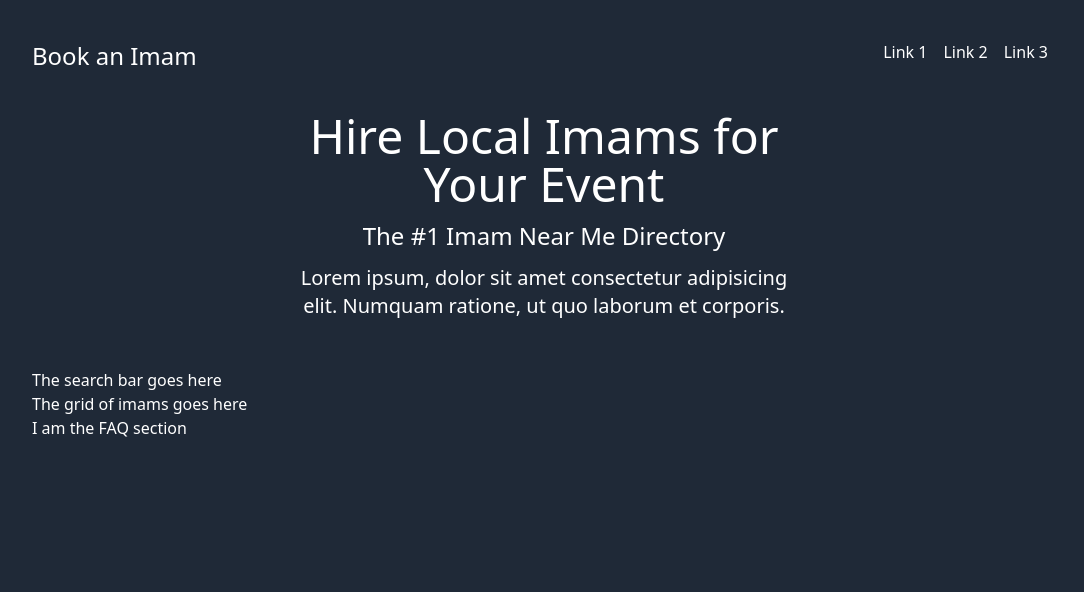
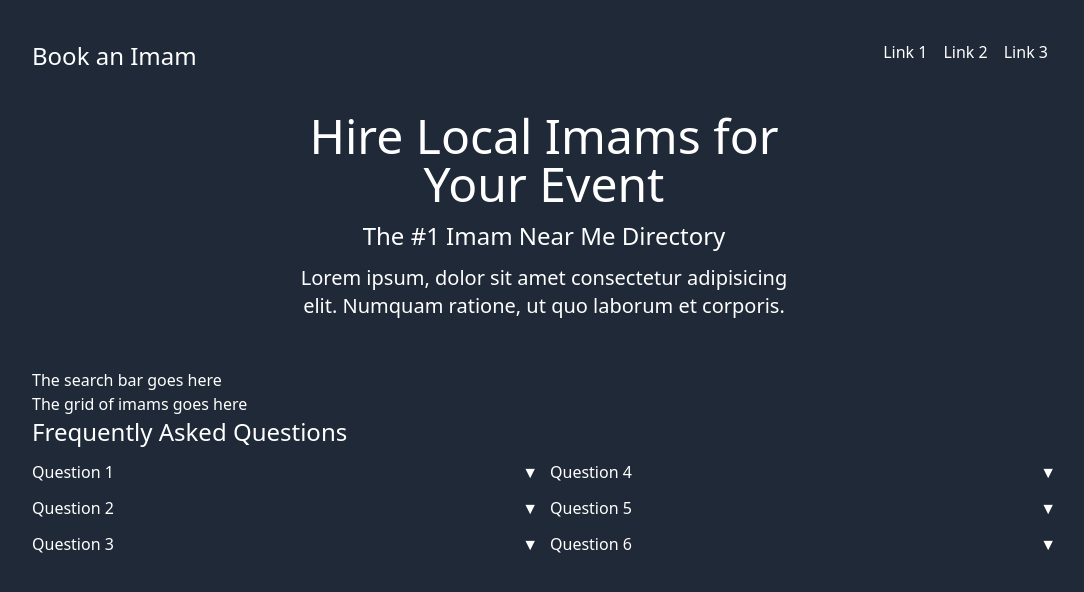
Before and after one commit to shah-a/Book-an-Imam, a React (Vite) app: page / in a window 1280 px wide. Shown: the top 592 px of the page, without its empty margins (96-1180 px from the left). Built offline with nearby package versions, Linux system fonts and the light colour scheme.

Commit message:
[Added] FAQ section mockup

```diff
--- a/src/components/Faq/index.jsx
+++ b/src/components/Faq/index.jsx
@@ -1,8 +1,47 @@
+import { useState } from 'react';
+
 function Faq() {
+  const [activeIndex, setActiveIndex] = useState(null);
+
+  const faqData = [
+    { question: "Question 1", answer: "Answer to question 1. Lorem ipsum dolor, sit amet consectetur adipisicing elit. Rem maxime nam quidem laborum nemo sapiente ad asperiores consectetur maiores quas?" },
+    { question: "Question 2", answer: "Answer to question 2. Inventore ipsam velit consequuntur rem cupiditate, obcaecati eius molestiae possimus libero nulla ea voluptas! Amet necessitatibus doloribus dolorum ullam libero?" },
+    { question: "Question 3", answer: "Answer to question 3. Dum, doloribus repellendus eius et cupiditate ipsum provident beatae ipsa, assumenda consequatur alias laborum similique. Molestias alias repellat neque consequatur." },
+    { question: "Question 4", answer: "Answer to question 4. Tenetur rem cupiditate unde omnis dolore eum quia. Dolorum est natus, repudiandae illo esse aspernatur neque mollitia sed architecto hic." },
+    { question: "Question 5", answer: "Answer to question 5. Esse incidunt placeat laboriosam iste molestiae molestias natus quae! Laudantium, perferendis voluptas. Explicabo voluptates, commodi fugiat esse laudantium rem illo!" },
+    { question: "Question 6", answer: "Answer to question 6. Temporibus pariatur quam, quasi dolor dolorum in deserunt autem, ipsa fugiat tempora minus illo vel. Sunt officia iusto mollitia repellendus?" },
+  ];
+
+  const toggleFaq = (index) => {
+    setActiveIndex(activeIndex === index ? null : index);
+  };
+
   return (
-    <h1 className="Faq">
-      I am the FAQ section
-    </h1>
+    <section className="Faq">
+      <h2 className="text-2xl mb-3">Frequently Asked Questions</h2>
+      <div className="faq-container md:flex md:flex-row md:justify-between md:space-y-0 space-y-3">
+        <div className="faq-column flex-1 space-y-3 md:mr-3">
+          {faqData.slice(0, 3).map((faq, index) => (
+            <div key={index} className="faq-item">
+              <div className="faq-question cursor-pointer flex justify-between items-center" onClick={() => toggleFaq(index)}>
+                {faq.question} <span>{activeIndex === index ? '▲' : '▼'}</span>
+              </div>
+              {activeIndex === index && <div className="faq-answer mt-2">{faq.answer}</div>}
+            </div>
+          ))}
+        </div>
+        <div className="faq-column flex-1 space-y-3">
+          {faqData.slice(3, 6).map((faq, index) => (
+            <div key={index + 3} className="faq-item">
+              <div className="faq-question cursor-pointer flex justify-between items-center" onClick={() => toggleFaq(index + 3)}>
+                {faq.question} <span>{activeIndex === index + 3 ? '▲' : '▼'}</span>
+              </div>
+              {activeIndex === index + 3 && <div className="faq-answer mt-2">{faq.answer}</div>}
+            </div>
+          ))}
+        </div>
+      </div>
+    </section>
   );
 }
 
```
